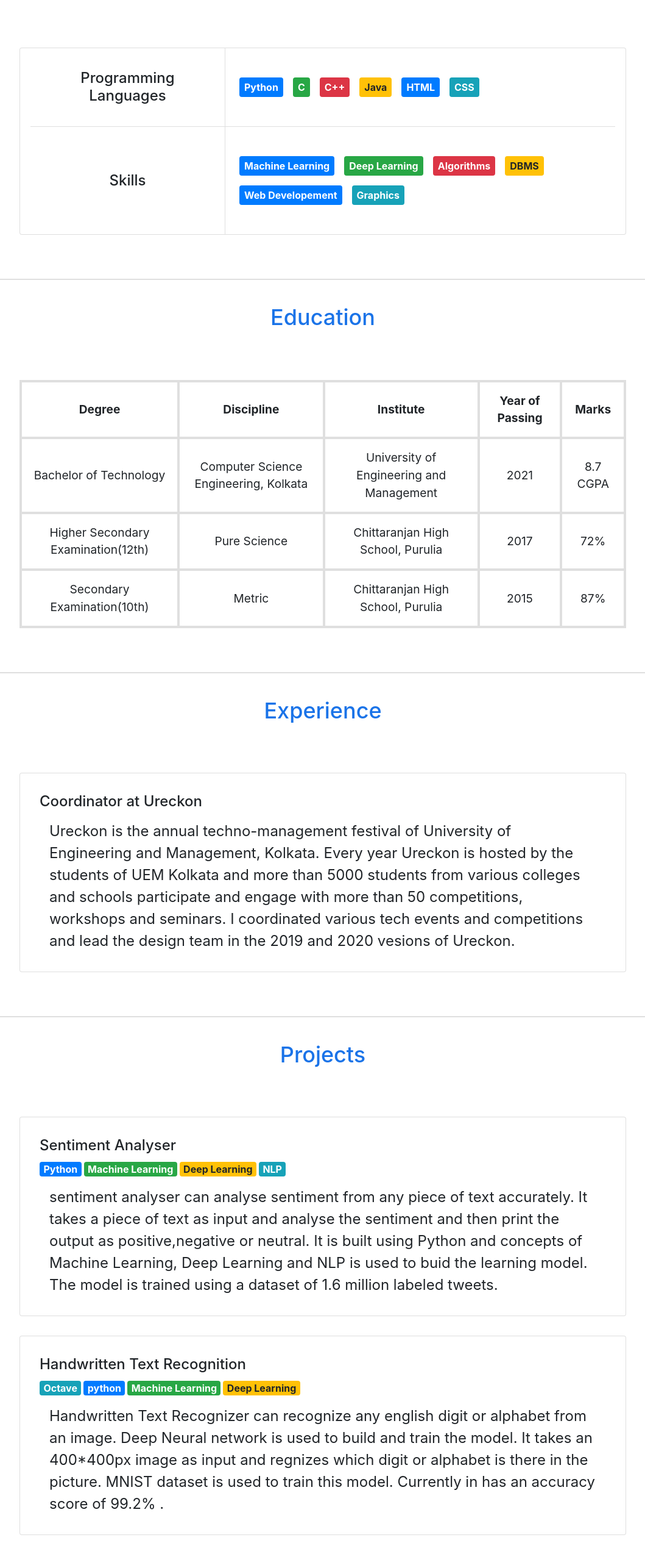
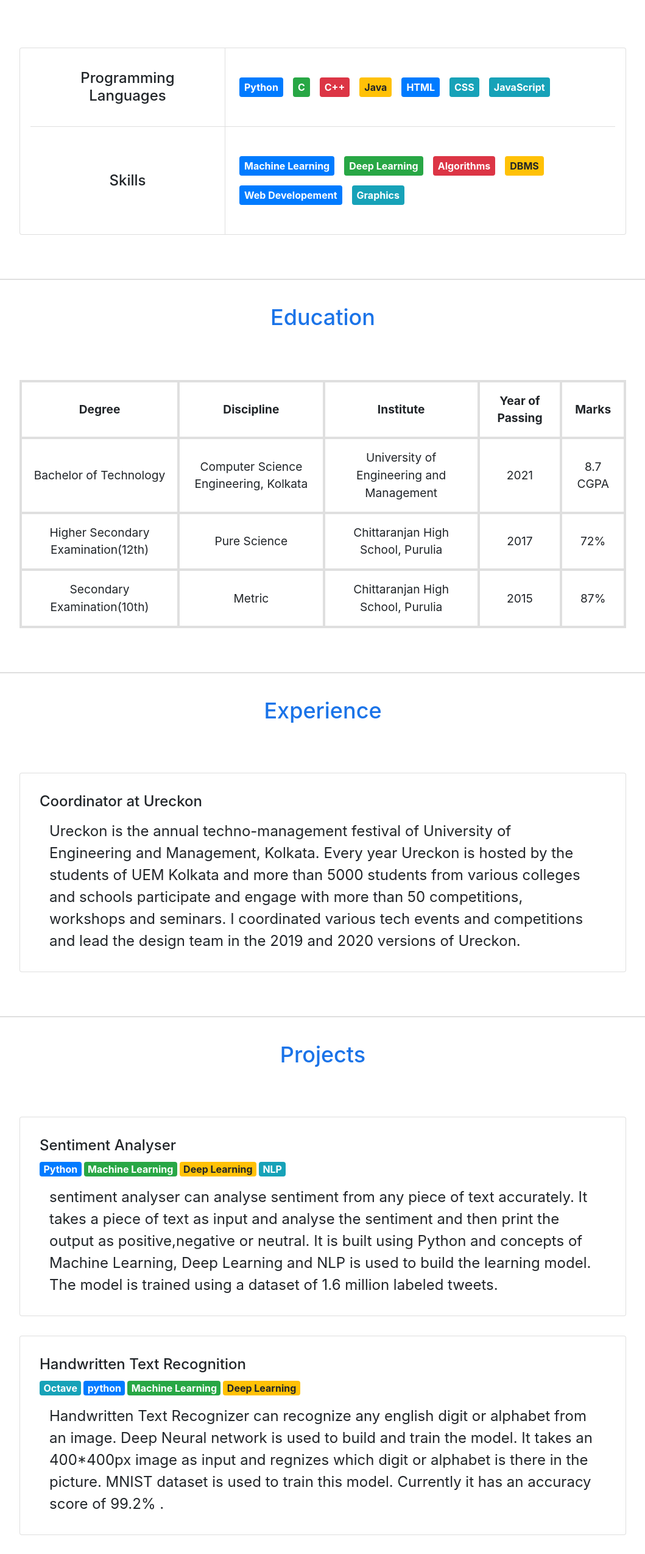
Before and after one commit to BrintaMidya/Resume, a plain HTML site: page index.html in a window 1280 px wide. Shown: the part 780-3328 px from the top of the page at 61% size, without its empty margins (110-1169 px from the left). Drawn offline with nearby package versions, Linux system fonts and the light colour scheme.

Commit message:
Update index.html

```diff
--- a/index.html
+++ b/index.html
@@ -61,7 +61,7 @@
                 <h5 class="card-title">Programming Languages</h5>
               </div>
               <div class="col-8">
-                <span class="badge badge-primary">Python</span><span class="badge badge-success">C</span><span class="badge badge-danger">C++</span><span class="badge badge-warning">Java</span><span class="badge badge-primary">HTML</span><span class="badge badge-info">CSS</span>
+                <span class="badge badge-primary">Python</span><span class="badge badge-success">C</span><span class="badge badge-danger">C++</span><span class="badge badge-warning">Java</span><span class="badge badge-primary">HTML</span><span class="badge badge-info">CSS</span><span class="badge badge-info">JavaScript</span>
               </div>
             </div>
             <div class="row">
@@ -125,7 +125,7 @@
         <div class="card">
           <div class="card-body">
             <h5 class="card-title">Coordinator at Ureckon</h5>
-            <p class="card-text">Ureckon is the annual techno-management festival of University of Engineering and Management, Kolkata. Every year Ureckon is hosted by the students of UEM Kolkata and more than 5000 students from various colleges and schools participate and engage with more than 50 competitions, workshops and seminars. I coordinated various tech events and competitions and lead the design team in the 2019 and 2020 vesions of Ureckon.</p>
+            <p class="card-text">Ureckon is the annual techno-management festival of University of Engineering and Management, Kolkata. Every year Ureckon is hosted by the students of UEM Kolkata and more than 5000 students from various colleges and schools participate and engage with more than 50 competitions, workshops and seminars. I coordinated various tech events and competitions and lead the design team in the 2019 and 2020 versions of Ureckon.</p>
           </div>
         </div>
 
@@ -139,14 +139,14 @@
           <div class="card-body">
             <h5 class="card-title">Sentiment Analyser</h5>
             <span class="badge badge-primary">Python</span><span class="badge badge-success">Machine Learning</span><span class="badge badge-warning">Deep Learning</span><span class="badge badge-info">NLP</span>
-            <p class="card-text">sentiment analyser can analyse sentiment from any piece of text accurately. It takes a piece of text as input and analyse the sentiment and then print the output as positive,negative or neutral. It is built using Python and concepts of Machine Learning, Deep Learning and NLP is used to buid the learning model. The model is trained using a dataset of 1.6 million labeled tweets.</p>
+            <p class="card-text">sentiment analyser can analyse sentiment from any piece of text accurately. It takes a piece of text as input and analyse the sentiment and then print the output as positive,negative or neutral. It is built using Python and concepts of Machine Learning, Deep Learning and NLP is used to build the learning model. The model is trained using a dataset of 1.6 million labeled tweets.</p>
           </div>
         </div>
         <div class="card">
           <div class="card-body">
             <h5 class="card-title">Handwritten Text Recognition</h5>
             <span class="badge badge-info">Octave</span><span class="badge badge-primary">python</span><span class="badge badge-success">Machine Learning</span><span class="badge badge-warning">Deep Learning</span>
-            <p class="card-text">Handwritten Text Recognizer can recognize any english digit or alphabet from an image. Deep Neural network is used to build and train the model. It takes an 400*400px image as input and regnizes which digit or alphabet is there in the picture. MNIST dataset is used to train this model. Currently in has an accuracy score of 99.2% .</p>
+            <p class="card-text">Handwritten Text Recognizer can recognize any english digit or alphabet from an image. Deep Neural network is used to build and train the model. It takes an 400*400px image as input and regnizes which digit or alphabet is there in the picture. MNIST dataset is used to train this model. Currently it has an accuracy score of 99.2% .</p>
           </div>
         </div>
         <div class="card">
```
